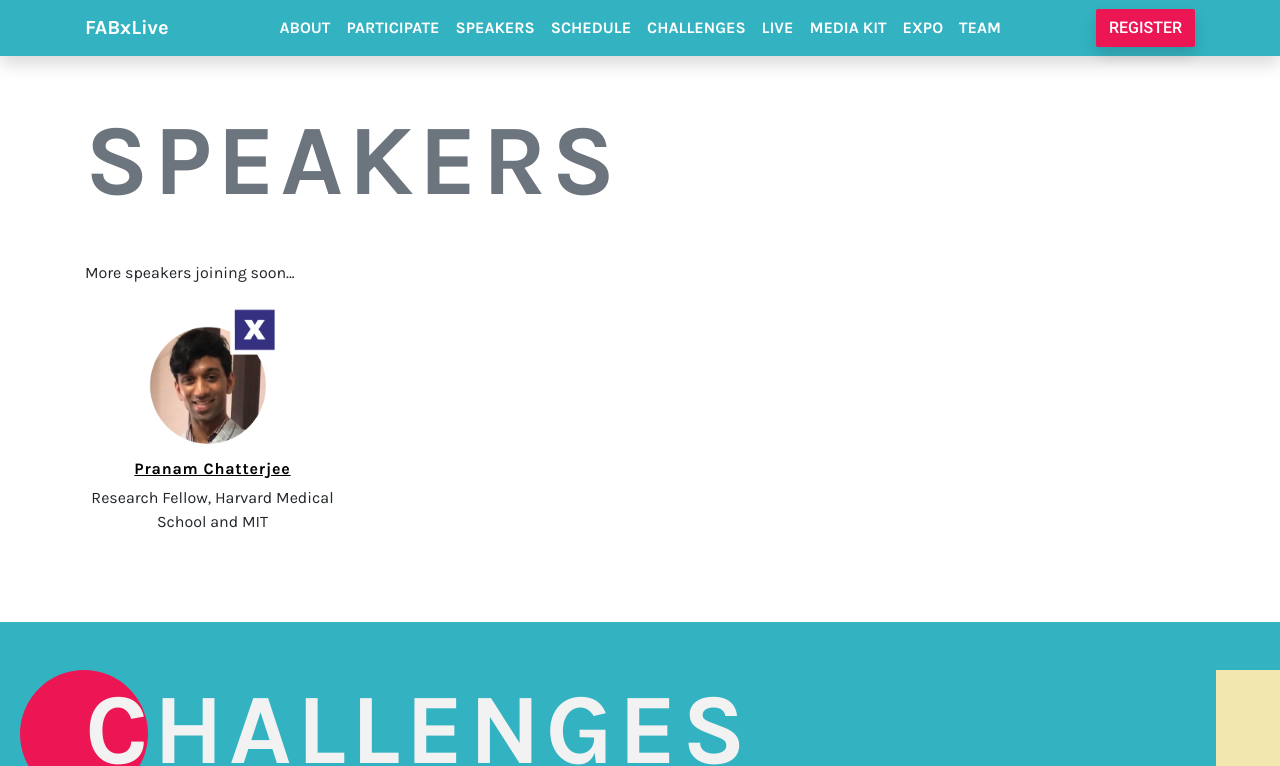
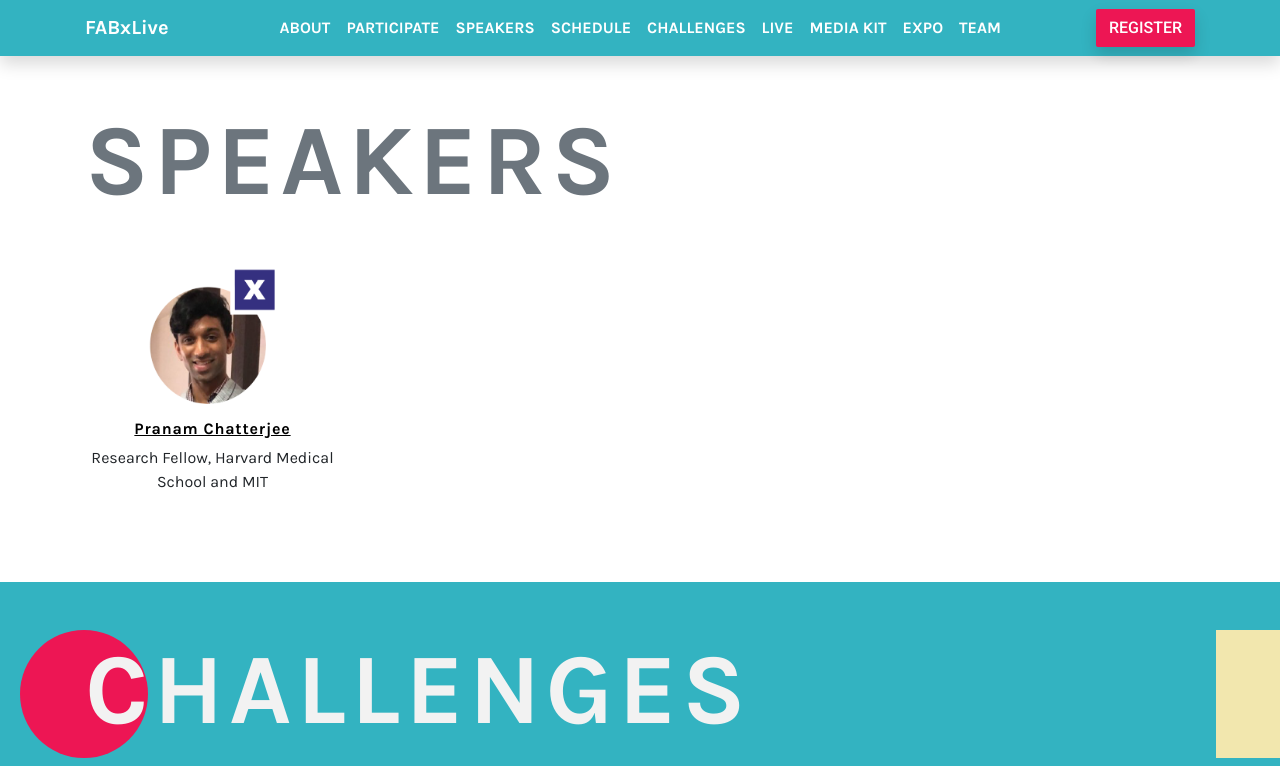
Before and after one commit to fabfoundation/fabxlive2020, a Jekyll site: the page built from index.html, in a window 1280 px wide and 900 px high, scrolled down 3508 px, cut to the strip 0-766 px from the top of the window. Built offline with Jekyll 4.4.1, drawn with Linux system fonts in a browser that asks for light colours; nearby versions of some CDN libraries.

Commit message:
Update index.html

```diff
--- a/index.html
+++ b/index.html
@@ -293,7 +293,6 @@ title: FABxLive
     </section>
 
     <h1 class="text-muted">SPEAKERS</h1>
-    <p>More speakers joining soon...</p>
     <section class="row">
       {% for item in site.speakers offset: 4 %}
       <article class="col-md-6 col-lg-4 col-xl-3 text-center mb-4">
```
Also changed, not shown: other parts of index.html (+1 -0 lines).
